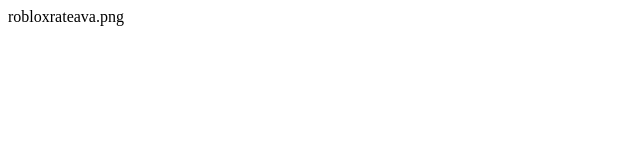
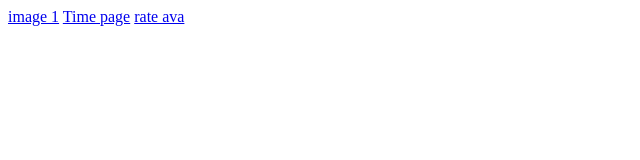
Before and after one commit to aistore0/Social, a plain HTML site: page live/index.html in a window 1280 px wide. Shown: the whole page, without its empty margins (0-640 px from the left). Drawn offline with Linux system fonts and the light colour scheme.

Commit message:
Update index.html

```diff
--- a/live/index.html
+++ b/live/index.html
@@ -1 +1,3 @@
-robloxrateava.png
+<a href='robloxrateava.png'>image 1</a>
+<a href='index.time.html'>Time page</a>
+<a href='index.rate.html'>rate ava</a>
```
